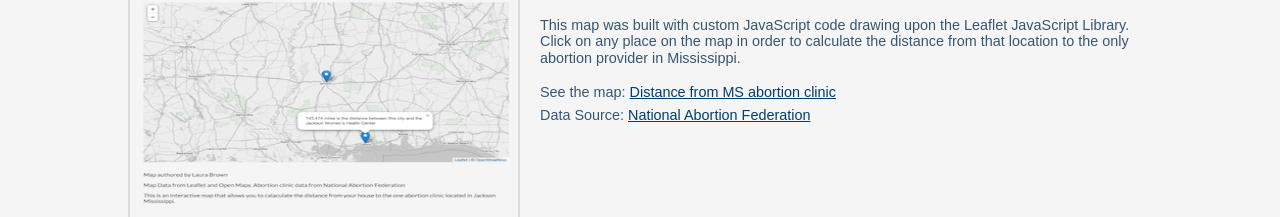
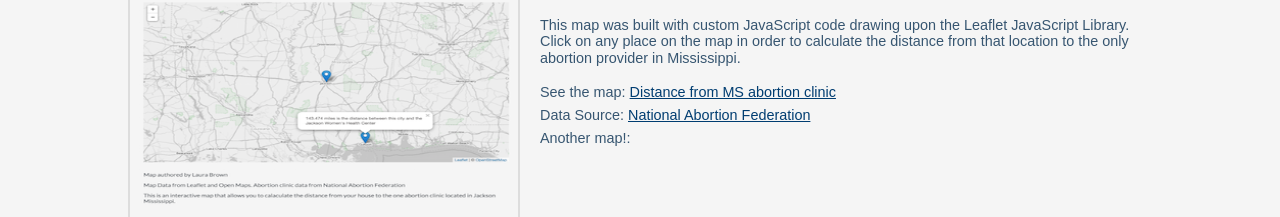
Before and after one commit to LauraCadeBrown/LauraCadeBrown.github.io, a plain HTML site: page index.html in a window 1280 px wide. Shown: the part 716-933 px from the top of the page. Drawn offline with nearby package versions, Linux system fonts and the light colour scheme; a web font is replaced by a local one.

Commit message:
Update index.html

```diff
--- a/index.html
+++ b/index.html
@@ -117,6 +117,7 @@ The map illustrates the rate of out of state abortions and the most readily know
     <ul>
         <li>See the map: <a target = '_blank'  href="http://lauracadebrown.github.io/abortion-maps/abortiondistance.html">Distance from MS abortion clinic</a></li>
         <li>Data Source: <a target = '_blank'  href="http://prochoice.org/think-youre-pregnant/find-a-provider/">National Abortion Federation</a></li>
+        <li>Another map!: <a target = '_blank'  href="http://lauracadebrown.github.io/abortion-maps/index2.html">
     </ul>
 </section>
 
```
